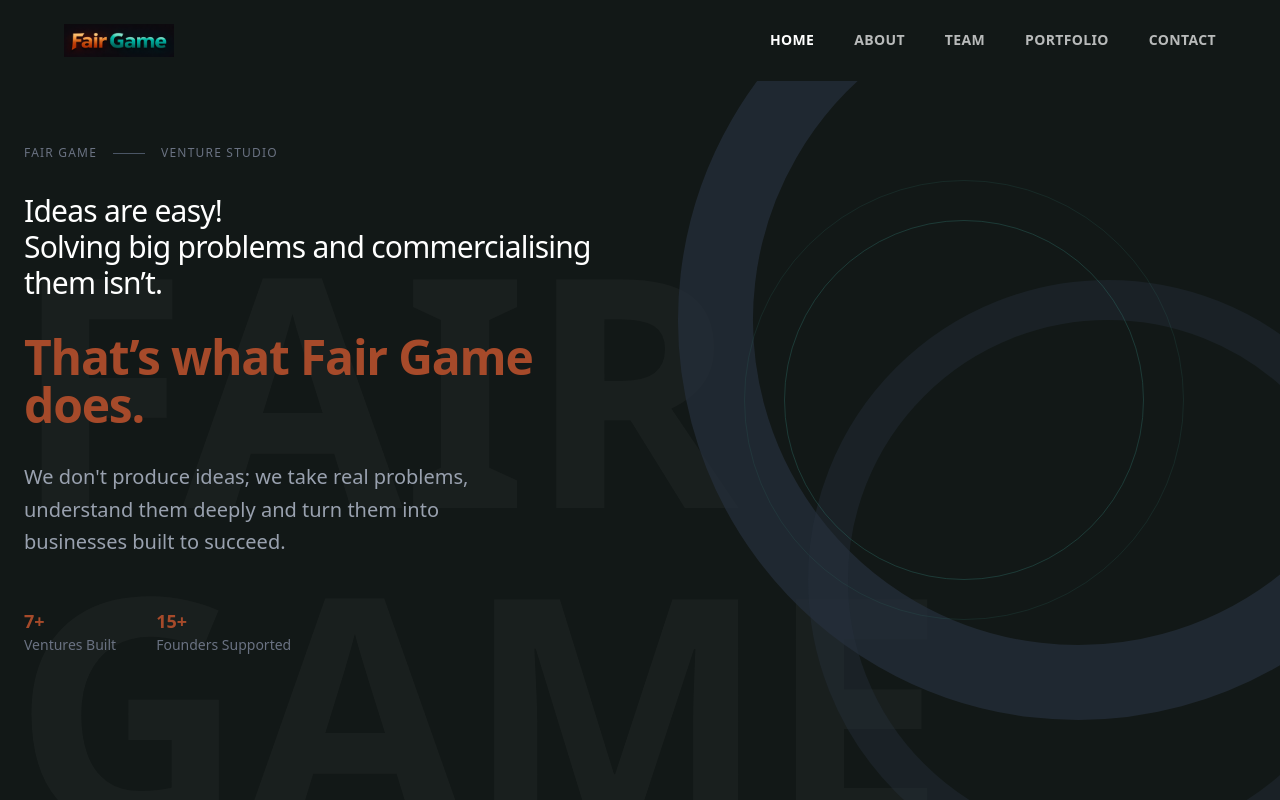
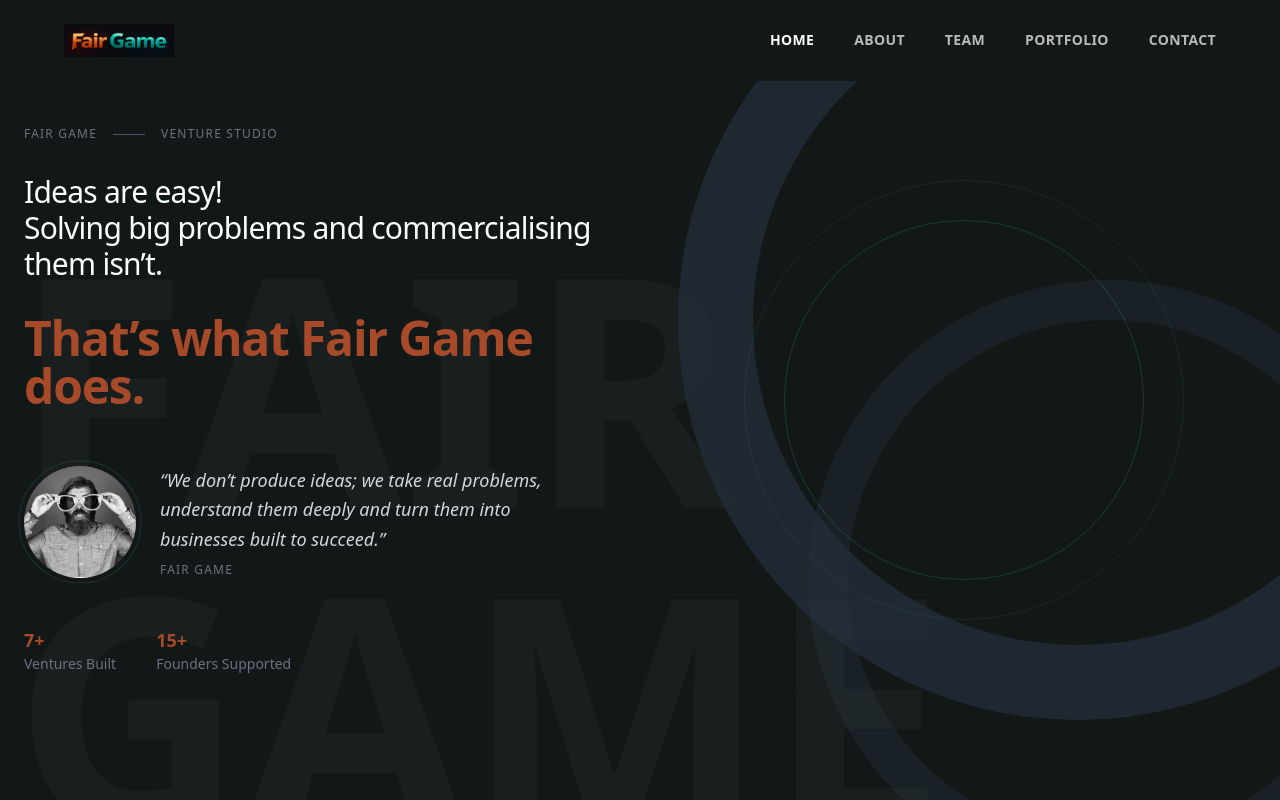
Before and after one commit to olha-kutova-foundprotect/fair-game, a Next.js app: page / in a window 1280 px wide. Built offline with nearby package versions, Linux system fonts and the light colour scheme.

Commit message:
update home page design

```diff
--- a/src/app/home/page.tsx
+++ b/src/app/home/page.tsx
@@ -110,9 +110,28 @@
               That’s what Fair Game does.
             </h2>
 
-            <p className="text-gray-400 text-sm sm:text-xl leading-relaxed max-w-lg">
-              We don&apos;t produce ideas; we take real problems, understand them deeply and turn them into businesses built to succeed.
-            </p>
+            {/* QUOTE BLOCK */}
+            <div className="flex flex-col sm:flex-row items-center gap-6 mt-6 max-w-xl">
+              {/* Image */}
+              <div className="relative shrink-0">
+                <div className="absolute inset-0 rounded-full border border-deep-teal/30 scale-110" />
+                <img
+                  src="/images/home-people.png"
+                  alt="Fair Game founders and team"
+                  className="w-24 h-24 sm:w-28 sm:h-28 rounded-full object-cover"
+                />
+              </div>
+
+              {/* Quote */}
+              <blockquote className="text-center sm:text-left">
+                <p className="text-gray-300 text-sm sm:text-lg leading-relaxed italic">
+                  “We don’t produce ideas; we take real problems, understand them deeply and turn them into businesses built to succeed.”
+                </p>
+                <footer className="mt-2 text-xs uppercase tracking-widest text-gray-500">
+                  Fair Game
+                </footer>
+              </blockquote>
+            </div>
 
             <div className="flex gap-10 pt-4 text-sm">
               <div>
```
Also changed, not shown: public/images/home-people.png (added).
